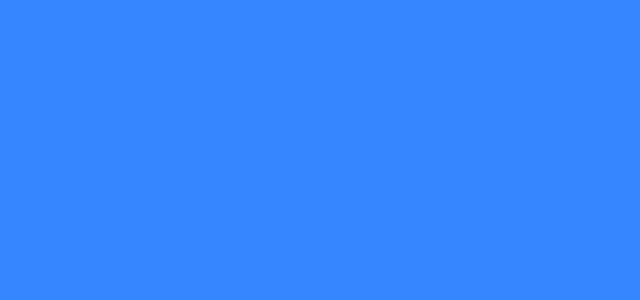
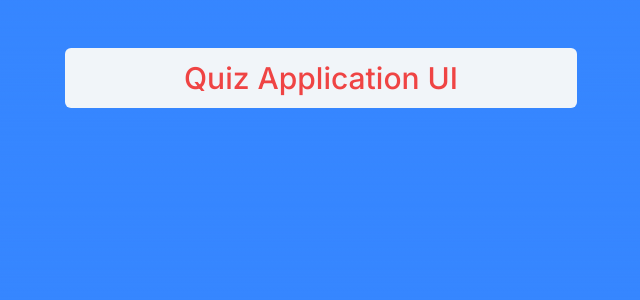
Before and after one commit to sarathos584/aifer-quiz-app, a Next.js app in the folder quiz-react/: page / in a window 1280 px wide. Shown: the top 300 px of the page, without its empty margins (319-959 px from the left). Built offline with nearby package versions, Linux system fonts and the light colour scheme.

Commit message:
feat: create and add header for layout

```diff
--- /dev/null
+++ b/quiz-react/src/app/(front-end)/layout.tsx
@@ -0,0 +1,14 @@
+import Header from "@/components/Header"
+
+
+
+const Layout = ({ children }: { children: React.ReactNode }) => {
+  return (
+    <>
+    <Header/>
+    {children}
+    </>
+  )
+}
+
+export default Layout
--- a/quiz-react/src/app/page.tsx
+++ b/quiz-react/src/app/(front-end)/page.tsx
@@ -3,7 +3,7 @@
 export default function Home() {
 
   return (
-    <main>
+    <main className="h-full">
 
     </main>
   );
--- a/quiz-react/src/app/globals.css
+++ b/quiz-react/src/app/globals.css
@@ -31,3 +31,13 @@ body {
     text-wrap: balance;
   }
 }
+
+
+/* global styles here */
+
+* {
+  margin: 0;
+  padding: 0;
+  box-sizing: border-box;
+  scroll-behavior: smooth;
+}
--- /dev/null
+++ b/quiz-react/src/components/Header.tsx
@@ -0,0 +1,14 @@
+
+
+const Header = () => {
+
+  return (
+    <header className="py-[3em]">
+        <div className="mx-auto bg-slate-100 top-11 max-w-[80vw] md:max-w-[60vw] lg:max-w-[40vw] p-3 sm:text-xl md:text-2xl lg:text-3xl rounded-md">
+            <h1 className="text-red-500 font-medium text-center">Quiz Application UI</h1>
+        </div>
+    </header>
+  )
+}
+
+export default Header
```
